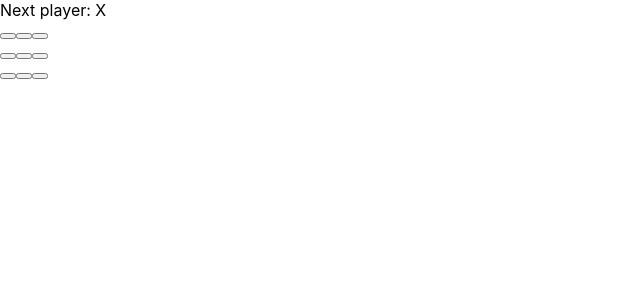
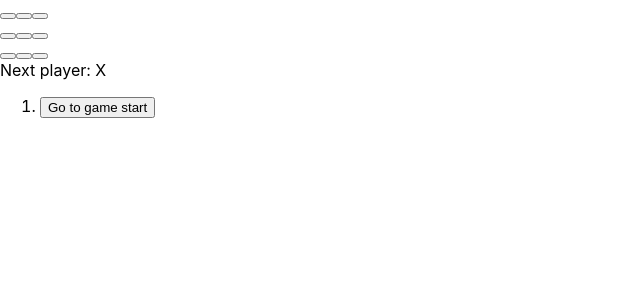
Before and after one commit to knt-zhang/TicTacToe, a React (Create React App) app: page / in a window 1280 px wide. Shown: the top 300 px of the page, without its empty margins (0-640 px from the left). Built offline with nearby package versions, Linux system fonts and the light colour scheme.

Commit message:
Added Time Travel

```diff
--- a/src/index.js
+++ b/src/index.js
@@ -1,7 +1,7 @@
 import React from 'react';
 import ReactDOM from 'react-dom';
 import './index.css';
-import App from './App';
+// import App from './App';
 import * as serviceWorker from './serviceWorker';
 
 // In JavaScript classes, you need to always call super when defining the constructor of a subclass.
@@ -26,50 +26,18 @@
 }
 
 class Board extends React.Component {
-  constructor(props){
-    super(props);
-    this.state = {
-      squares: Array(9).fill(null),
-      xIsNext: true,
-    };
-  }
 
-  handleClick(i){
-    const squares = this.state.squares.slice();
-
-    // if winner is decided or board is filled, stop filling
-    if (calculateWinner(squares) || squares[i]){
-      return;
-    }
-
-    // switches between X and O
-    squares[i] = this.state.xIsNext ? 'X' : 'O';
-    // if not X, then O; vice-versa
-    this.setState({
-      squares: squares,
-      xIsNext: !this.state.xIsNext
-    });
-  }
   renderSquare(i) {
     return (<Square
-      value = {this.state.squares[i]}
-      onClick = {() => this.handleClick(i)}
+      value = {this.props.squares[i]}
+      onClick = {() => this.props.onClick(i)}
       />
     );
   }
 
   render() {
-    const winner = calculateWinner(this.state.squares);
-    let status;
-    if (winner) {
-      status = 'Winner: ' + winner;
-    } else {
-      status = 'Next player: ' + (this.state.xIsNext ? 'X' : 'O');
-    }
-
     return (
       <div>
-        <div className="status">{status}</div>
         <div className="board-row">
           {this.renderSquare(0)}
           {this.renderSquare(1)}
@@ -91,20 +59,87 @@
 }
 
 class Game extends React.Component {
+  // keeping track of moves
+  // moved from class Board
+  constructor(props){
+    super(props);
+    this.state = {
+      history: [{
+        squares: Array(9).fill(null),
+      }],
+      stepNumber: 0,
+      xIsNext: true,
+    };
+  }
+
+  handleClick(i){
+    // slice back into previous moves and if new move, throw out future history
+    const history = this.state.history.slice(0, this.state.stepNumber + 1);
+    const current = history[history.length - 1];
+    const squares = current.squares.slice();
+
+    // if winner is decided or board is filled, stop filling
+    if (calculateWinner(squares) || squares[i]){
+      return;
+    }
+
+    // switches between X and O
+    squares[i] = this.state.xIsNext ? 'X' : 'O';
+    // if not X, then O; vice-versa
+    this.setState({
+      history: history.concat([{ squares: squares }]),
+      stepNumber: history.length,
+      xIsNext: !this.state.xIsNext
+    });
+  }
+
+  jumpTo(step){
+    this.setState({
+      stepNumber: step,
+      xIsNext: (step % 2) === 0,
+    })
+  }
+
   render() {
+    // moved from Board's render
+    const history = this.state.history;
+    const current = history[this.state.stepNumber];
+    const winner = calculateWinner(current.squares);
+
+    const moves = history.map((step, move) =>{
+      const desc = move ? 'Go to move #' + move: 'Go to game start';
+      return(
+        <li key = { move }>
+          <button onClick = {() => this.jumpTo(move)}>{ desc }</button>
+        </li>
+      )
+    })
+
+    let status;
+    if (winner) {
+      status = 'Winner: ' + winner;
+    } else {
+      status = 'Next player: ' + (this.state.xIsNext ? 'X' : 'O');
+    }
+
     return (
       <div className="game">
         <div className="game-board">
-          <Board />
+          <Board
+            squares = {current.squares}
+            onClick = {(i) => this.handleClick(i)}
+          />
         </div>
         <div className="game-info">
-          <div>{/* status */}</div>
-          <ol>{/* TODO */}</ol>
+          <div>{ status }</div>
+          <ol>{ moves }</ol>
         </div>
       </div>
     );
   }
 }
+
+
 
 // ========================================
 
```
